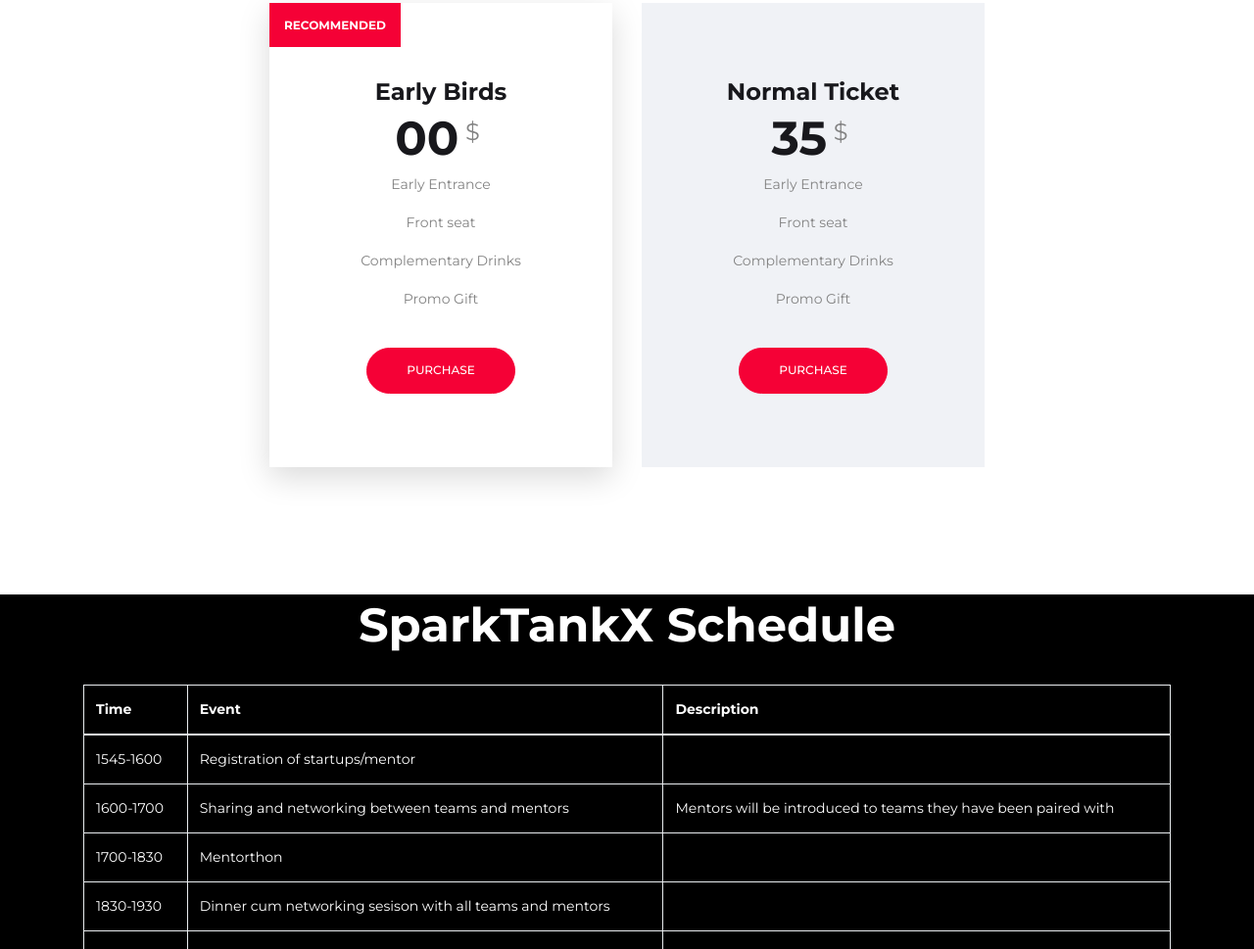
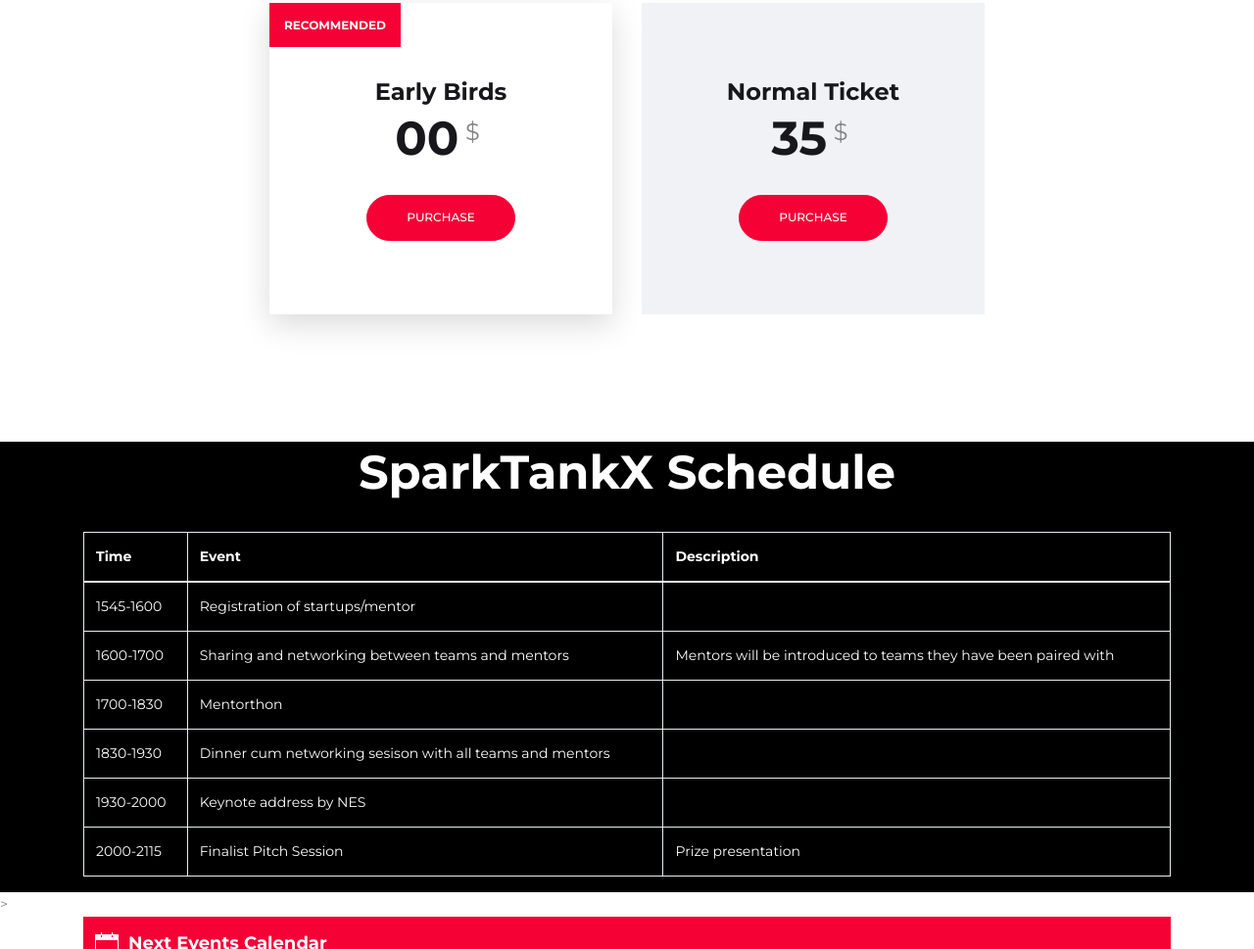
Before and after one commit to tishyakhanna97/sparktank2019.github.io, a website: page index.html in a window 1280 px wide. Shown: the part 3278-4247 px from the top of the page at 98% size. Drawn offline with Linux system fonts and the light colour scheme; files whose address does not match are found by name.

Commit message:
Update price table

```diff
--- a/index.html
+++ b/index.html
@@ -308,24 +308,8 @@
                     <div class="price_tag ">
                         00 <sup>$</sup>
                     </div>
-                    <div class="price_features ">
-                        <ul>
-                            <li>
-                                Early Entrance
-                            </li>
-                            <li>
-                                Front seat
-                            </li>
-                            <li>
-                                Complementary Drinks
-                            </li>
-                            <li>
-                                Promo Gift
-                            </li>
-                        </ul>
-                    </div>
                     <div class="price_footer ">
-                        <a href="# " class="btn btn-primary btn-rounded ">Purchase</a>
+                        <a href="https://www.eventbrite.sg/e/spark-tank-x-2019-registration-77253684851" class="btn btn-primary btn-rounded ">Purchase</a>
                     </div>
                 </div>
             </div>
@@ -339,24 +323,8 @@
                     <div class="price_tag ">
                         35 <sup>$</sup>
                     </div>
-                    <div class="price_features ">
-                        <ul>
-                            <li>
-                                Early Entrance
-                            </li>
-                            <li>
-                                Front seat
-                            </li>
-                            <li>
-                                Complementary Drinks
-                            </li>
-                            <li>
-                                Promo Gift
-                            </li>
-                        </ul>
-                    </div>
                     <div class="price_footer ">
-                        <a href="# " class="btn btn-primary btn-rounded ">Purchase</a>
+                        <a href="https://www.eventbrite.sg/e/spark-tank-x-2019-registration-77253684851" class="btn btn-primary btn-rounded ">Purchase</a>
                     </div>
                 </div>
             </div>
```
